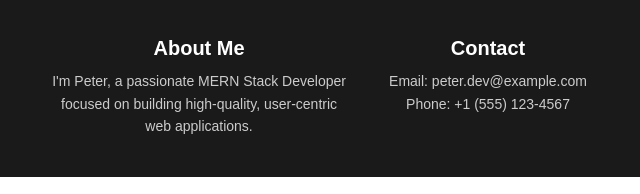
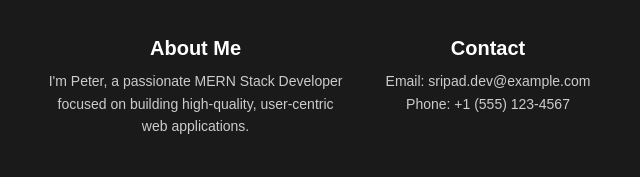
Before and after one commit to sripadgr/sripadgr.github.io, a plain HTML site: page sripadgr.github.io/p1/index.html in a window 1280 px wide. Shown: the part 1495-1689 px from the top of the page, 322-962 px from the left. Drawn offline with Linux system fonts and the light colour scheme.

Commit message:
Update index.html

```diff
--- a/sripadgr.github.io/p1/index.html
+++ b/sripadgr.github.io/p1/index.html
@@ -95,7 +95,7 @@
           <section id="contact">
           <div class="footer-contact">
             <h3>Contact</h3>
-            <p>Email: peter.dev@example.com</p>
+            <p>Email: sripad.dev@example.com</p>
             <p>Phone: +1 (555) 123-4567</p>
           </div>
           </section>
```
